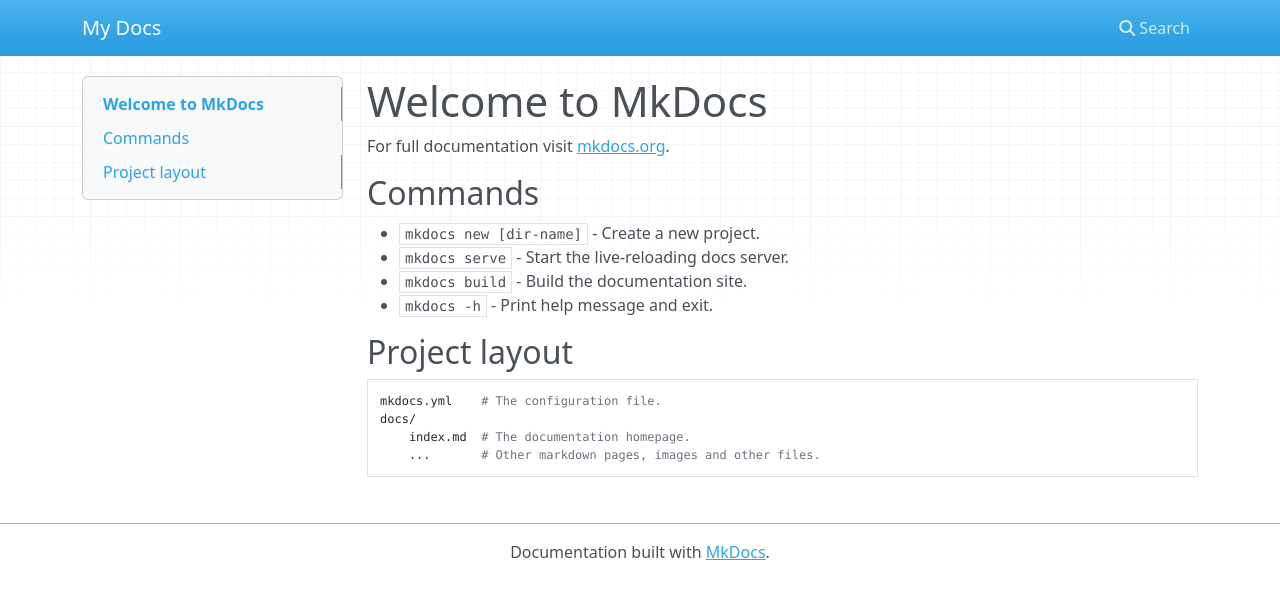
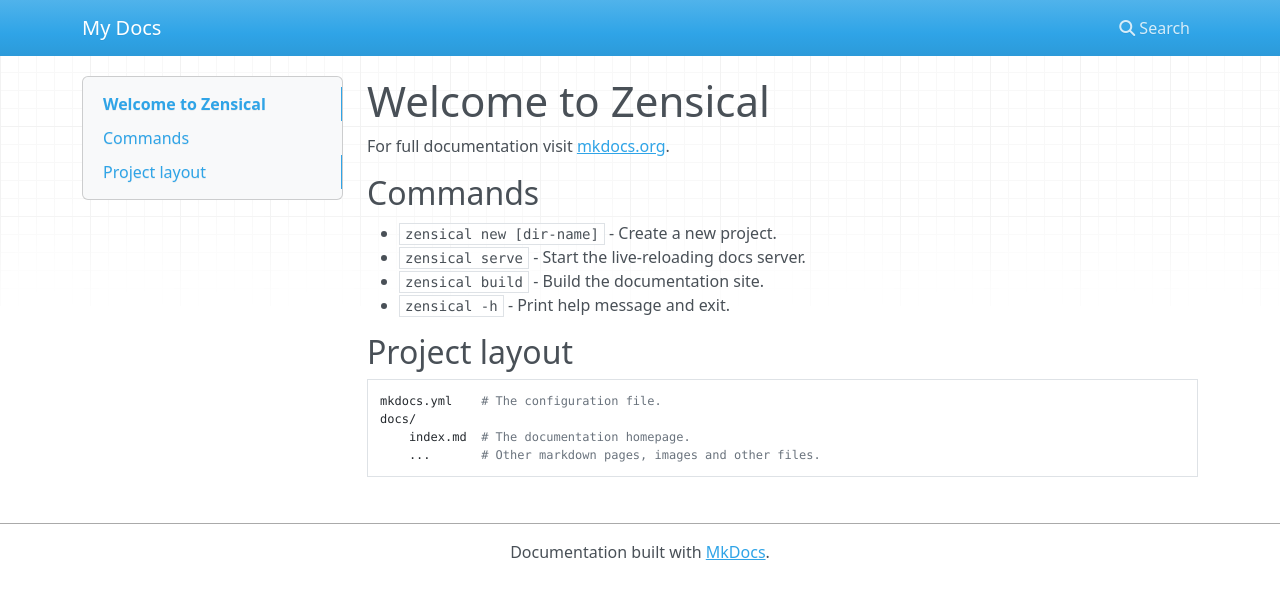
Before and after one commit to squidfunk/mike-test, an MkDocs documentation site: the page built from docs/index.md, in a window 1280 px wide. Shown: the top 599 px of the page. Built offline with MkDocs 1.6.1, drawn with Linux system fonts in a browser that asks for light colours; nearby versions of some CDN libraries.

Commit message:
wip
Signed-off-by: squidfunk <martin.donath@squidfunk.com>

```diff
--- a/docs/index.md
+++ b/docs/index.md
@@ -1,13 +1,13 @@
-# Welcome to MkDocs
+# Welcome to Zensical
 
 For full documentation visit [mkdocs.org](https://www.mkdocs.org).
 
 ## Commands
 
-* `mkdocs new [dir-name]` - Create a new project.
-* `mkdocs serve` - Start the live-reloading docs server.
-* `mkdocs build` - Build the documentation site.
-* `mkdocs -h` - Print help message and exit.
+* `zensical new [dir-name]` - Create a new project.
+* `zensical serve` - Start the live-reloading docs server.
+* `zensical build` - Build the documentation site.
+* `zensical -h` - Print help message and exit.
 
 ## Project layout
 
```
